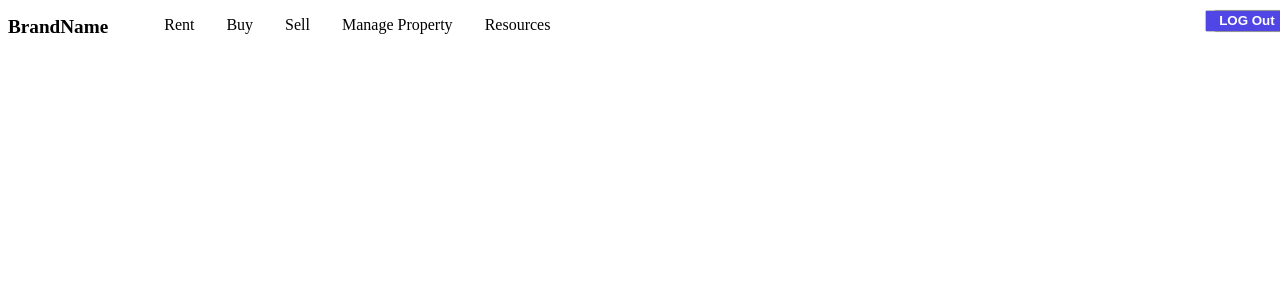
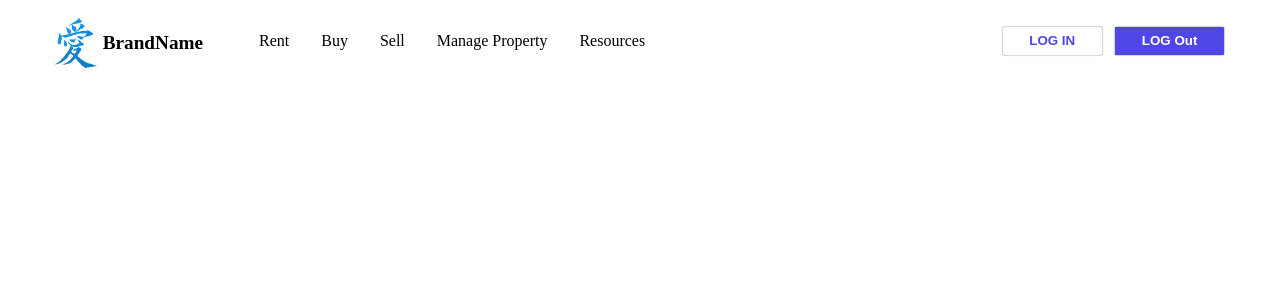
Before and after one commit to Yuvraj883/Real-Estate-Site, a Vue app: page / in a window 1280 px wide. Shown: the top 300 px of the page. Built offline with nearby package versions, Linux system fonts and the light colour scheme.

Commit message:
Updated Navbar.vue and added favicon

```diff
--- a/index.html
+++ b/index.html
@@ -2,9 +2,9 @@
 <html lang="en">
   <head>
     <meta charset="UTF-8" />
-    <link rel="icon" type="image/svg+xml" href="/vite.svg" />
+    <link rel="icon"  href="../src/assets/brand-icon.jpeg" />
     <meta name="viewport" content="width=device-width, initial-scale=1.0" />
-    <title>Vite + Vue</title>
+    <title>LoveHousing</title>
   </head>
   <body>
     <div id="app"></div>
--- a/src/components/Navbar.vue
+++ b/src/components/Navbar.vue
@@ -1,5 +1,6 @@
 <template>
 <nav>
+<img class="brand-icon" src="../assets/brand-icon.jpeg" alt="brand-icon"/>
     <span>BrandName</span>
 
     <ul>
@@ -9,8 +10,10 @@
         <li>Manage Property</li>
         <li>Resources</li>
     </ul>
+    <div class="button-div">
     <button class="login">LOG IN</button>
     <button class="logout">LOG Out</button>
+    </div>
     </nav>
 </template>
 <script>
@@ -19,6 +22,10 @@ name:'Navbar'
 }
 </script>
 <style scoped>
+.brand-icon{
+    height:3.5em;
+
+}
 nav{
     background:white;
     color:black;
@@ -27,6 +34,8 @@ nav{
     width:100%;
     position:fixed;
     top: 0;
+    padding:1em 2.5em;
+
 }
 ul{
     display:flex;
@@ -46,21 +55,24 @@ span{
 button{
     border:none;
     margin-top:.8em;
-    padding:.2em 1em;
+    padding:.5em 2em;
     margin-left:1em;
     box-shadow: 0 0 .1em black;
     font-weight:bold;
-
+    border-radius: .1rem;
+    cursor:pointer;
+}
+.button-div{
+       right:9em;
+    position:absolute;
 }
 .login{
-      right: 0;
-    position:absolute;
+
       color:#4F46E5;
     background:white;
 }
 .logout{
-      right: 0;
-    position:absolute;
+
       color:white;
     background:#4F46E5;
 }
```
Also changed, not shown: src/assets/brand-icon.jpeg (added).
